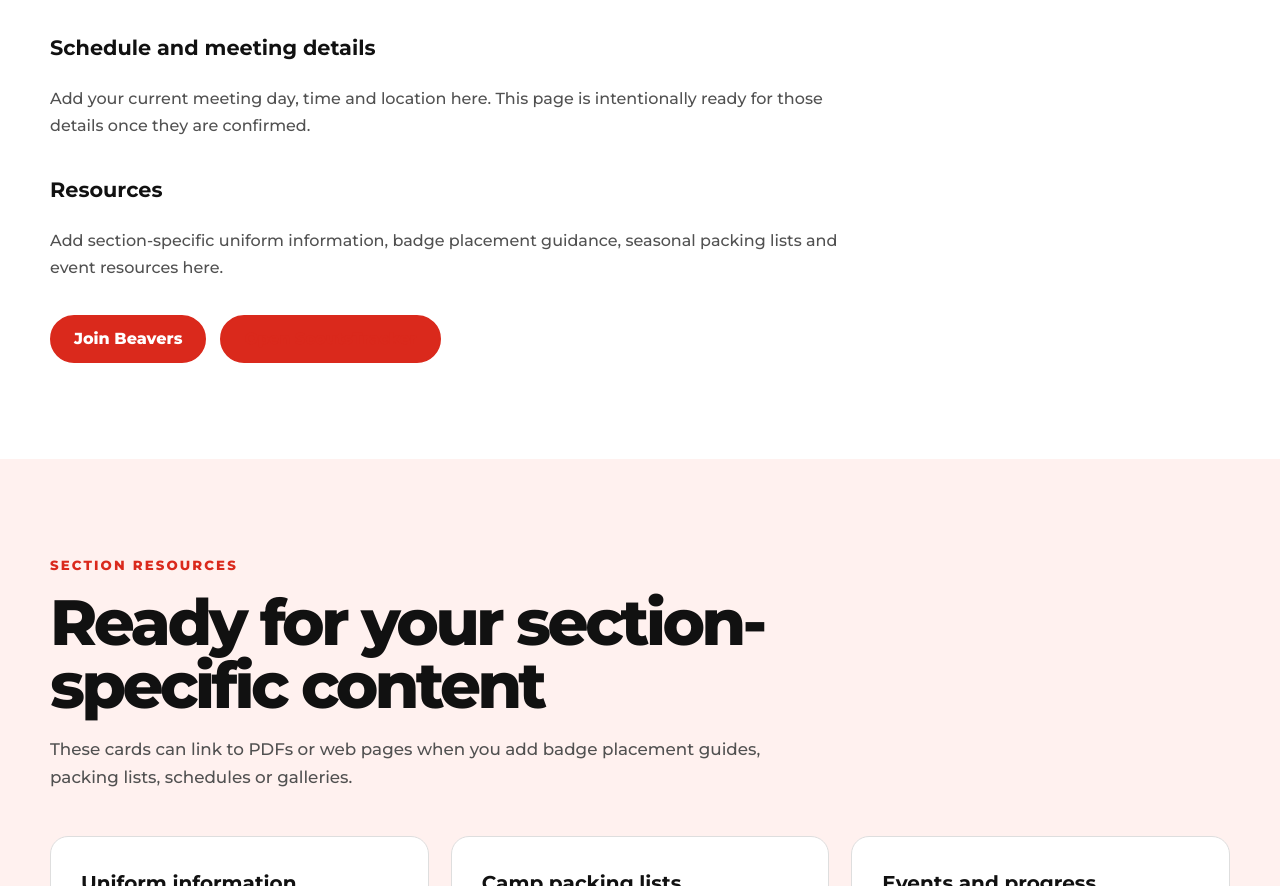
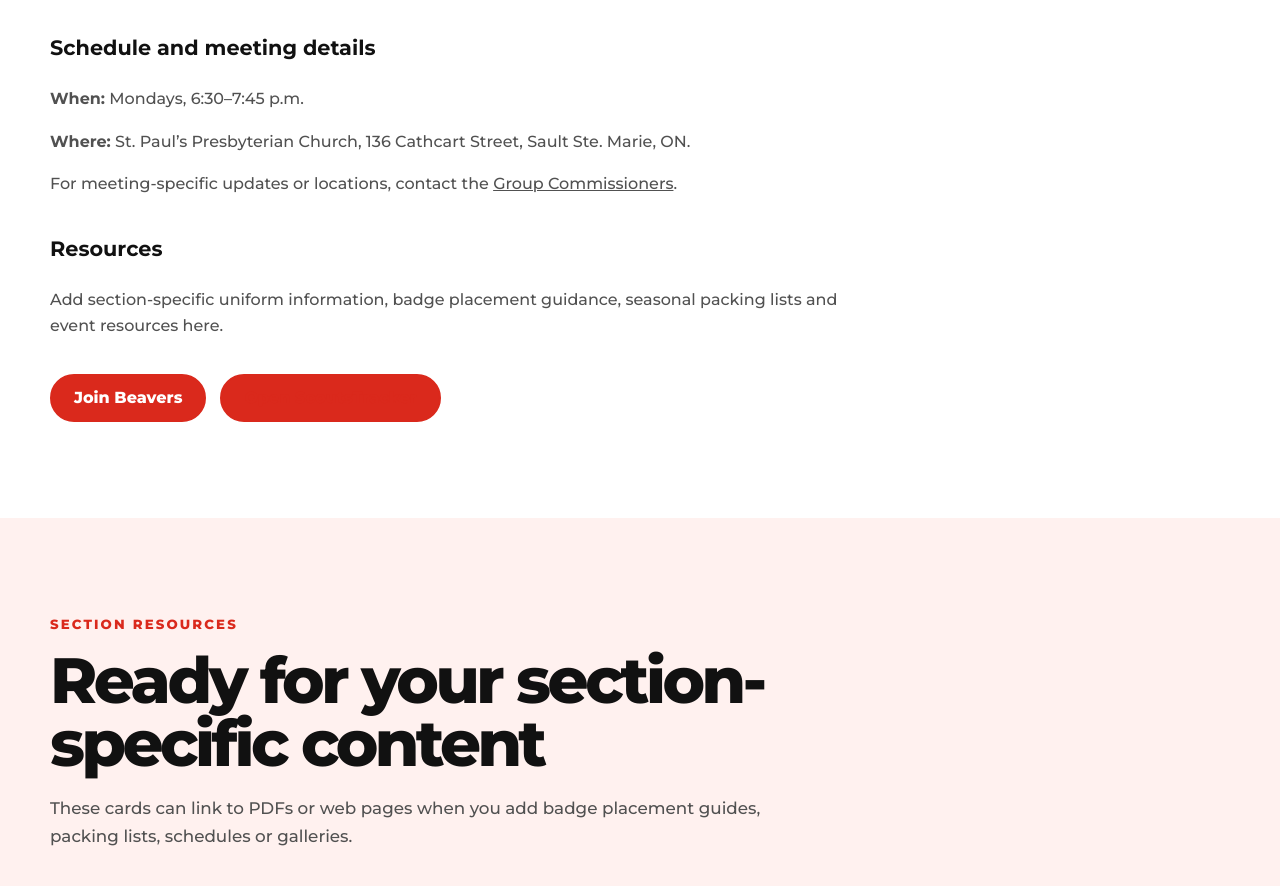
Before and after one commit to ItsRadioo/1stSaultScouts, a website: page beavers.html in a window 1280 px wide. Shown: the part 954-1840 px from the top of the page. Drawn offline with Linux system fonts and the light colour scheme.

Commit message:
Publish confirmed beavers meeting schedule

```diff
--- a/beavers.html
+++ b/beavers.html
@@ -75,10 +75,9 @@
       <ul><li>Games, crafts and introductory outdoor experiences</li><li>Learning to work with others and take part in a group</li><li>Simple challenges that build confidence and independence</li></ul>
 
       <h3>Schedule and meeting details</h3>
-      <p>
-        Add your current meeting day, time and location here. This page is
-        intentionally ready for those details once they are confirmed.
-      </p>
+      <p><strong>When:</strong> Mondays, 6:30–7:45 p.m.</p>
+      <p><strong>Where:</strong> St. Paul’s Presbyterian Church, 136 Cathcart Street, Sault Ste. Marie, ON.</p>
+      <p>For meeting-specific updates or locations, contact the <a href="contact.html">Group Commissioners</a>.</p>
 
       <h3>Resources</h3>
       <p>
```
